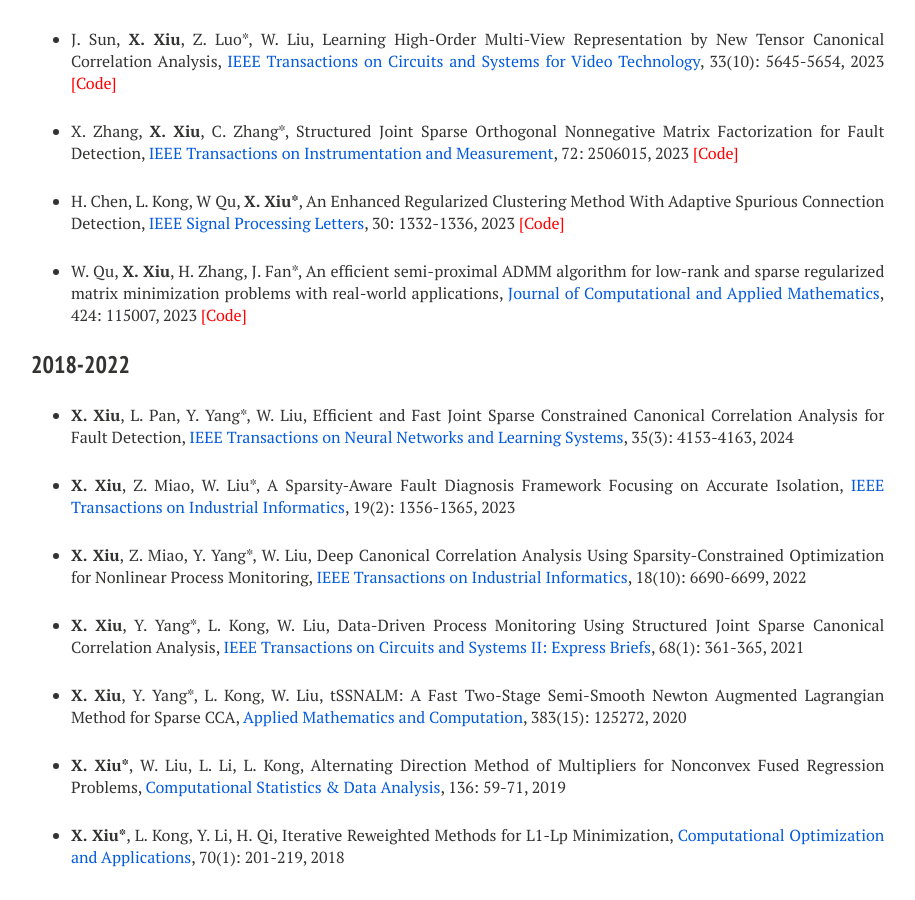
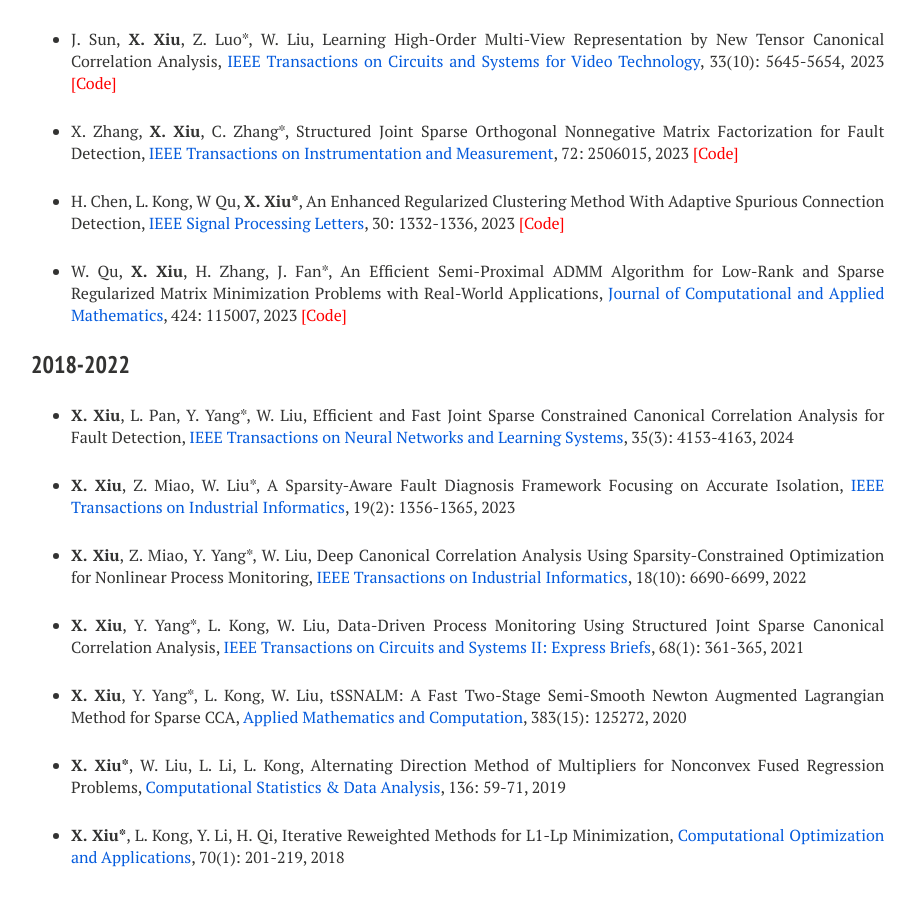
Before and after one commit to xianchaoxiu/xianchaoxiu.github.io, a Jekyll site: the page built from publications/index.md, in a window 1280 px wide and 900 px high, scrolled down 786 px. Shown: the whole window, without its empty margins (289-1204 px from the left). Built offline with Jekyll 4.4.1, drawn with Linux system fonts in a browser that asks for light colours; nearby versions of some CDN libraries.

Commit message:
Update index.md

```diff
--- a/publications/index.md
+++ b/publications/index.md
@@ -39,7 +39,7 @@ share: false
 
 * H. Chen, L. Kong, W Qu, <b>X. Xiu*</b>, An Enhanced Regularized Clustering Method With Adaptive Spurious Connection Detection, <a href="https://ieeexplore.ieee.org/abstract/document/10252040" class="textlink" target="_blank">IEEE Signal Processing Letters</a>, 30: 1332-1336, 2023 <a href="https://github.com/xianchaoxiu/ERC" class="textlink" target="_blank" style="color: red;">[Code]</a>
 
-* W. Qu, <b>X. Xiu</b>, H. Zhang, J. Fan*, An efficient semi-proximal ADMM algorithm for low-rank and sparse regularized matrix minimization problems with real-world applications, <a href="https://doi.org/10.1016/j.cam.2022.115007" class="textlink" target="_blank">Journal of Computational and Applied Mathematics</a>, 424: 115007, 2023 <a href="https://github.com/wtqu/DREAM" class="textlink" target="_blank" style="color: red;">[Code]</a>
+* W. Qu, <b>X. Xiu</b>, H. Zhang, J. Fan*, An Efficient Semi-Proximal ADMM Algorithm for Low-Rank and Sparse Regularized Matrix Minimization Problems with Real-World Applications, <a href="https://doi.org/10.1016/j.cam.2022.115007" class="textlink" target="_blank">Journal of Computational and Applied Mathematics</a>, 424: 115007, 2023 <a href="https://github.com/wtqu/DREAM" class="textlink" target="_blank" style="color: red;">[Code]</a>
 
 
 ### 2018-2022
```
